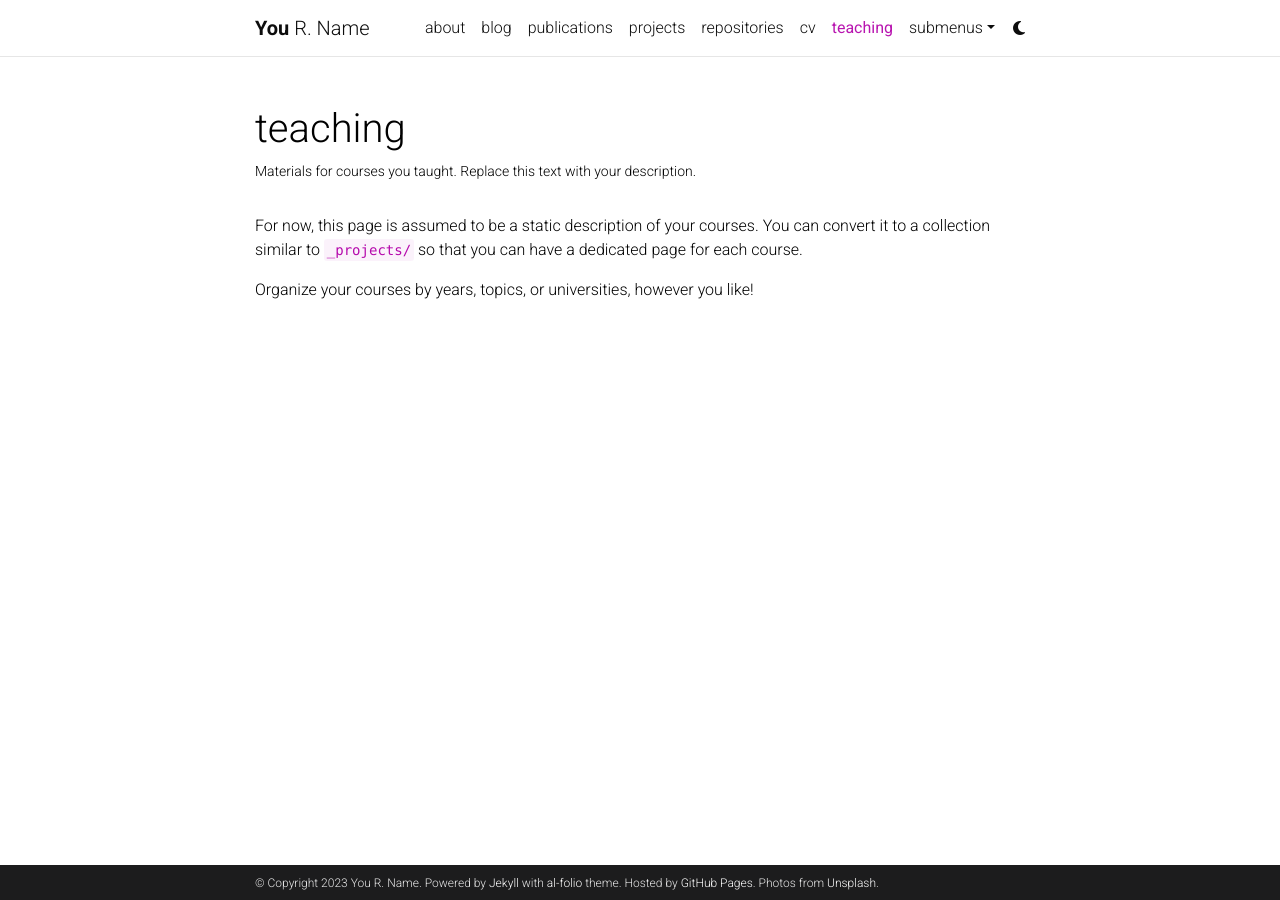
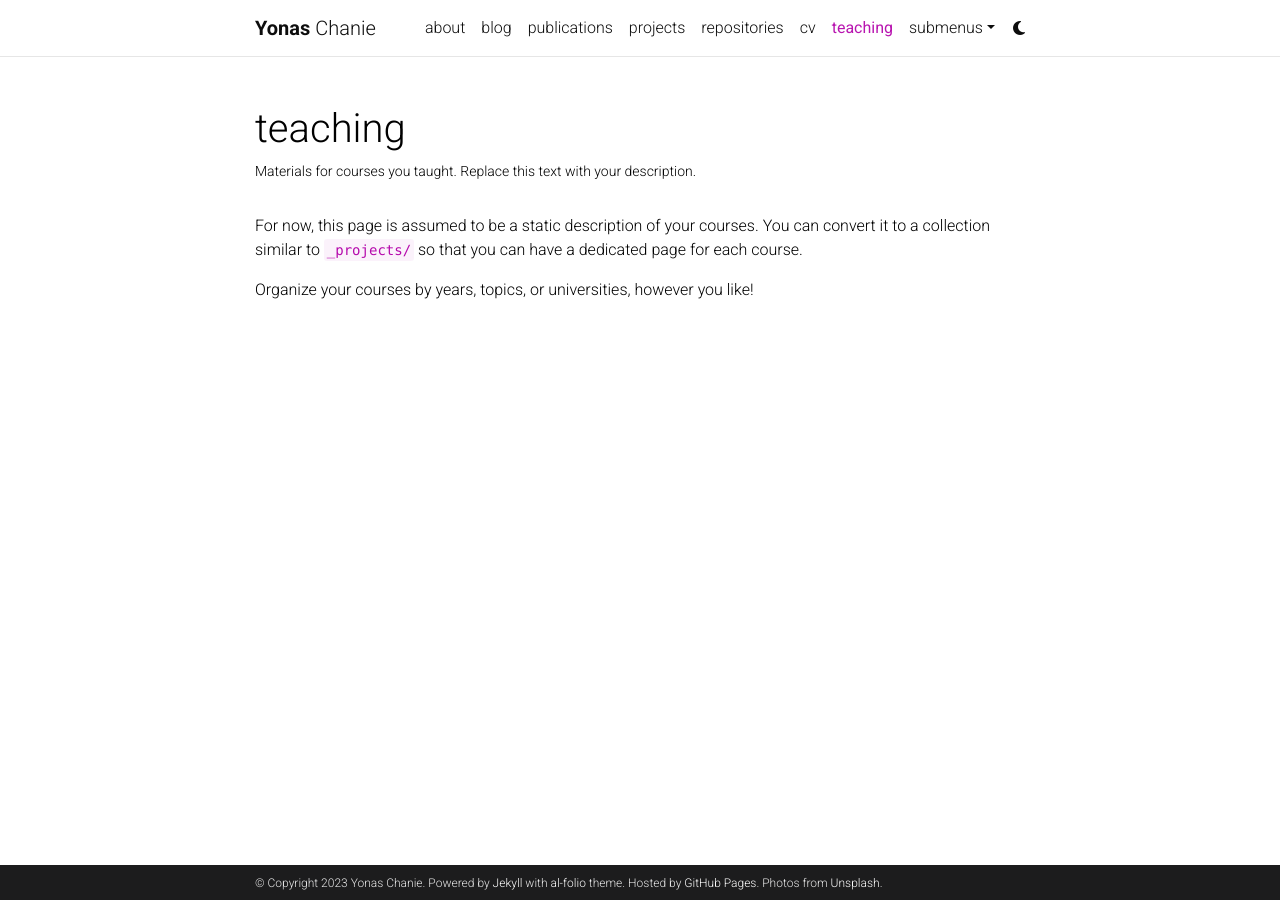
Before and after one commit to yonas-g/yonas-g.github.io, a Jekyll site: the page built from _pages/teaching.md, in a window 1280 px wide. Built offline with Jekyll 4.4.1, drawn with Linux system fonts in a browser that asks for light colours; comment, search, counter and statistics services are not loaded; a style sheet for code colours, icons or effects is not loaded.

Commit message:
name and url setup

```diff
--- a/_config.yml
+++ b/_config.yml
@@ -3,9 +3,9 @@
 # -----------------------------------------------------------------------------
 
 title: blank # the website title (if blank, full name will be used instead)
-first_name: You
-middle_name: R.
-last_name: Name
+first_name: Yonas
+middle_name:
+last_name: Chanie
 email: you@example.com
 description: > # the ">" symbol means to ignore newlines until "footer_text:"
   A simple, whitespace theme for academics. Based on [*folio](https://github.com/bogoli/-folio) design.
@@ -18,8 +18,8 @@
 lang: en # the language of your site (for example: en, fr, cn, ru, etc.)
 icon: ⚛️  # the emoji used as the favicon (alternatively, provide image name in /assets/img/)
 
-url: https://alshedivat.github.io # the base hostname & protocol for your site
-baseurl: /al-folio # the subpath of your site, e.g. /blog/
+url: https://yonas-g.github.io # the base hostname & protocol for your site
+baseurl:  # the subpath of your site, e.g. /blog/
 last_updated: false # set to true if you want to display last updated in the footer
 impressum_path:  # set to path to include impressum link in the footer, use the same path as permalink in a page, helps to conform with EU GDPR
 
```
